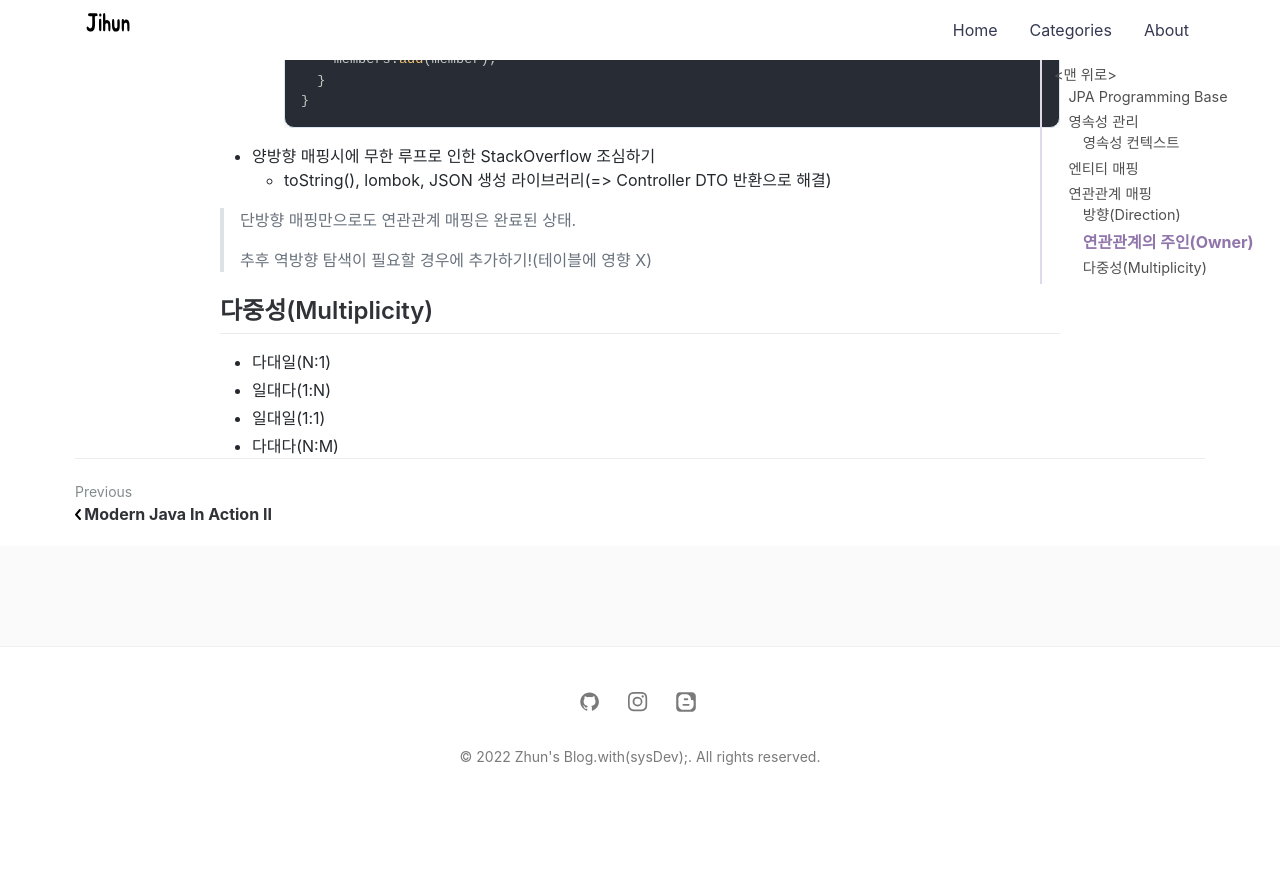
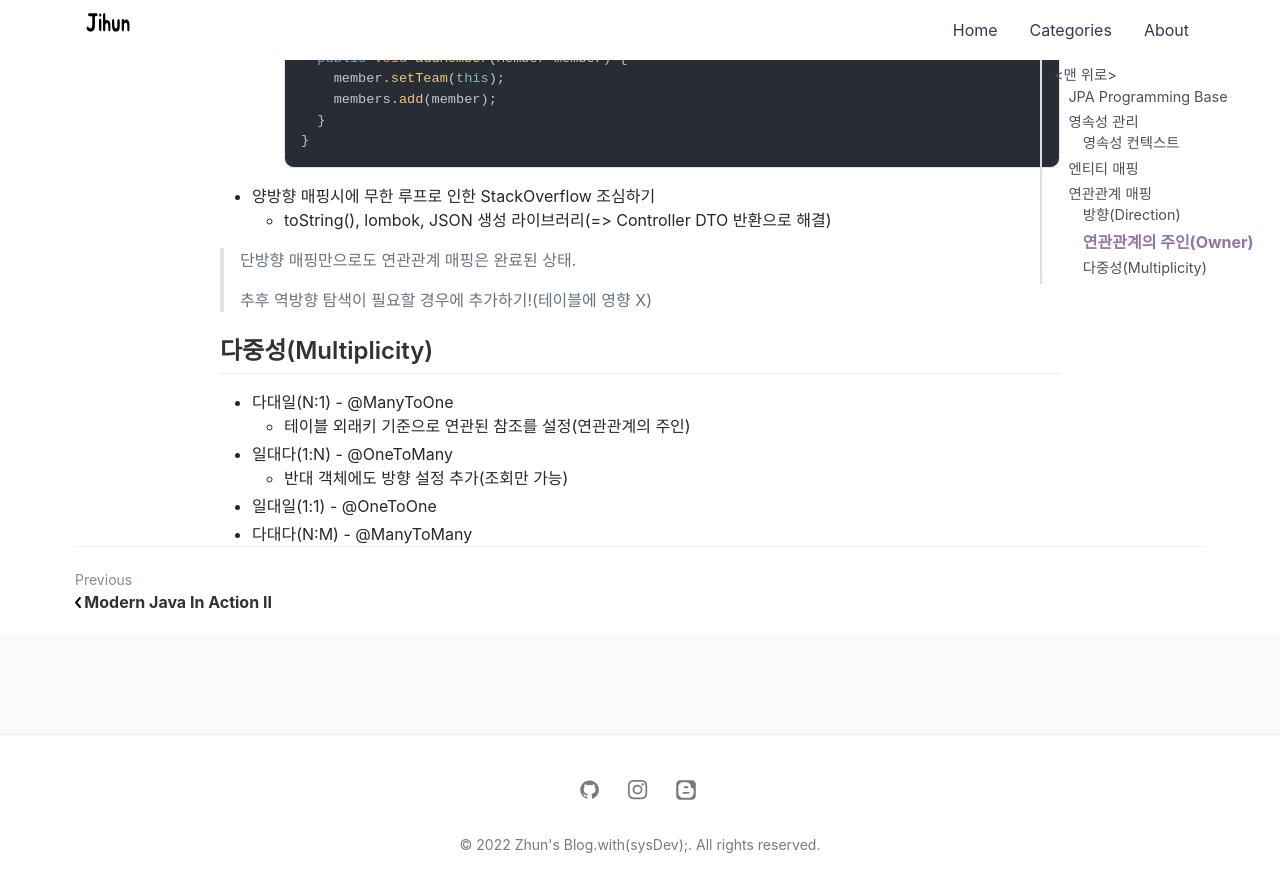
Before and after one commit to jihunparkme/jihunparkme.github.io, a Jekyll site: the page built from _posts/2022-03-29-JPA-Programming-base.md, in a window 1280 px wide and 900 px high, scrolled down 8772 px. Shown: the top 892 px of the window. Built offline with Jekyll 4.4.1, drawn with Linux system fonts in a browser that asks for light colours; nearby versions of some CDN libraries; comment, search, counter and statistics services are not loaded; before the commit the page ends 9584 px from its top, so only the background shows below that.

Commit message:
[다양한 연관관계 매핑] 다대일 [N:1]

```diff
--- a/_posts/2022-03-29-JPA-Programming-base.md
+++ b/_posts/2022-03-29-JPA-Programming-base.md
@@ -330,6 +330,8 @@ public class Member {
 
 ## 연관관계의 주인(Owner)
 
+외래키를 관리하는 참조
+
 **양방향 매핑 규칙**
 
 - 관계를 갖는 두 객체 중 하나의 객체를 연관관계의 주인으로 지정
@@ -383,7 +385,9 @@ public class Member {
 
 ## 다중성(Multiplicity)
 
-- 다대일(N:1)
-- 일대다(1:N)
-- 일대일(1:1)
-- 다대다(N:M)
+- 다대일(N:1) - @ManyToOne
+  - 테이블 외래키 기준으로 연관된 참조를 설정(연관관계의 주인)
+- 일대다(1:N) - @OneToMany
+  - 반대 객체에도 방향 설정 추가(조회만 가능)
+- 일대일(1:1) - @OneToOne
+- 다대다(N:M) - @ManyToMany
```
